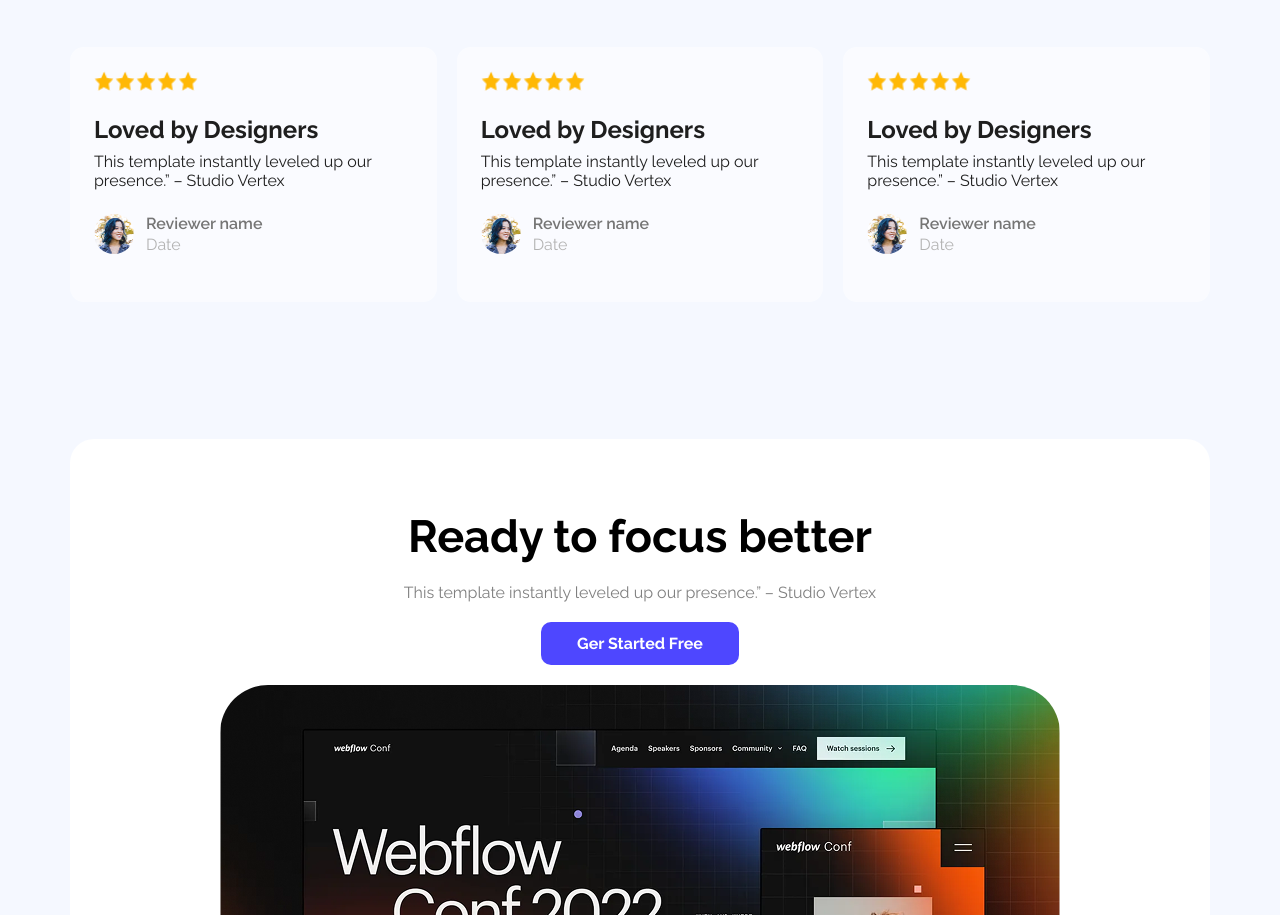
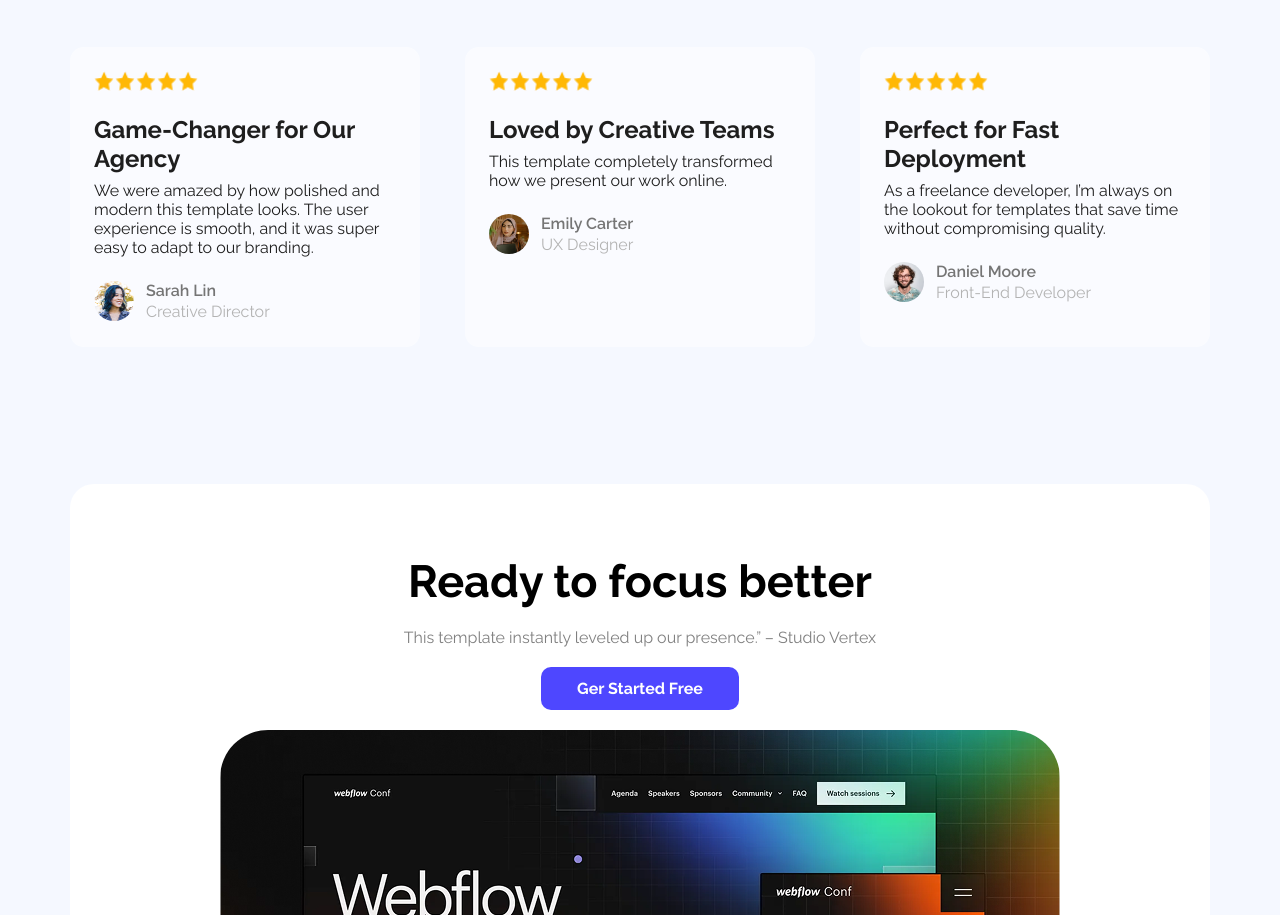
Before and after one commit to khabbab50/PH-B12A01-landing-launchpad, a plain HTML site: page index.html in a window 1280 px wide. Shown: the part 1834-2749 px from the top of the page. Drawn offline with Linux system fonts and the light colour scheme.

Commit message:
update What our users say section

```diff
--- a/css/style.css
+++ b/css/style.css
@@ -150,6 +150,8 @@ header nav a {
   gap: 20px;
 }
 .users_say_card_item {
+  width: 350px;
+  height: 300px;
   padding: 24px;
   border-radius: 14px;
   background: #ffffff80;
--- a/index.html
+++ b/index.html
@@ -84,15 +84,17 @@
               <img src="./Assets/icon-star.png" alt="" />
               <img src="./Assets/icon-star.png" alt="" />
             </div>
-            <h3>Loved by Designers</h3>
+            <h3>Game-Changer for Our Agency</h3>
             <p>
-              This template instantly leveled up our presence.” – Studio Vertex
+              We were amazed by how polished and modern this template looks. The
+              user experience is smooth, and it was super easy to adapt to our
+              branding.
             </p>
             <div class="card_profile">
               <img src="./Assets/avatar.png" alt="" />
               <div class="card_profile_content">
-                <h4>Reviewer name</h4>
-                <p>Date</p>
+                <h4>Sarah Lin</h4>
+                <p>Creative Director</p>
               </div>
             </div>
           </div>
@@ -105,15 +107,16 @@
               <img src="./Assets/icon-star.png" alt="" />
               <img src="./Assets/icon-star.png" alt="" />
             </div>
-            <h3>Loved by Designers</h3>
+            <h3>Loved by Creative Teams</h3>
             <p>
-              This template instantly leveled up our presence.” – Studio Vertex
+              This template completely transformed how we present our work
+              online.
             </p>
             <div class="card_profile">
-              <img src="./Assets/avatar.png" alt="" />
+              <img src="./Assets/avater2.png" alt="" />
               <div class="card_profile_content">
-                <h4>Reviewer name</h4>
-                <p>Date</p>
+                <h4>Emily Carter</h4>
+                <p>UX Designer</p>
               </div>
             </div>
           </div>
@@ -126,15 +129,16 @@
               <img src="./Assets/icon-star.png" alt="" />
               <img src="./Assets/icon-star.png" alt="" />
             </div>
-            <h3>Loved by Designers</h3>
+            <h3>Perfect for Fast Deployment</h3>
             <p>
-              This template instantly leveled up our presence.” – Studio Vertex
+              As a freelance developer, I’m always on the lookout for templates
+              that save time without compromising quality.
             </p>
             <div class="card_profile">
-              <img src="./Assets/avatar.png" alt="" />
+              <img src="./Assets/avater3.png" alt="" />
               <div class="card_profile_content">
-                <h4>Reviewer name</h4>
-                <p>Date</p>
+                <h4>Daniel Moore</h4>
+                <p>Front-End Developer</p>
               </div>
             </div>
           </div>
```
Also changed, not shown: Assets/avater2.png (added), Assets/avater3.png (added).
